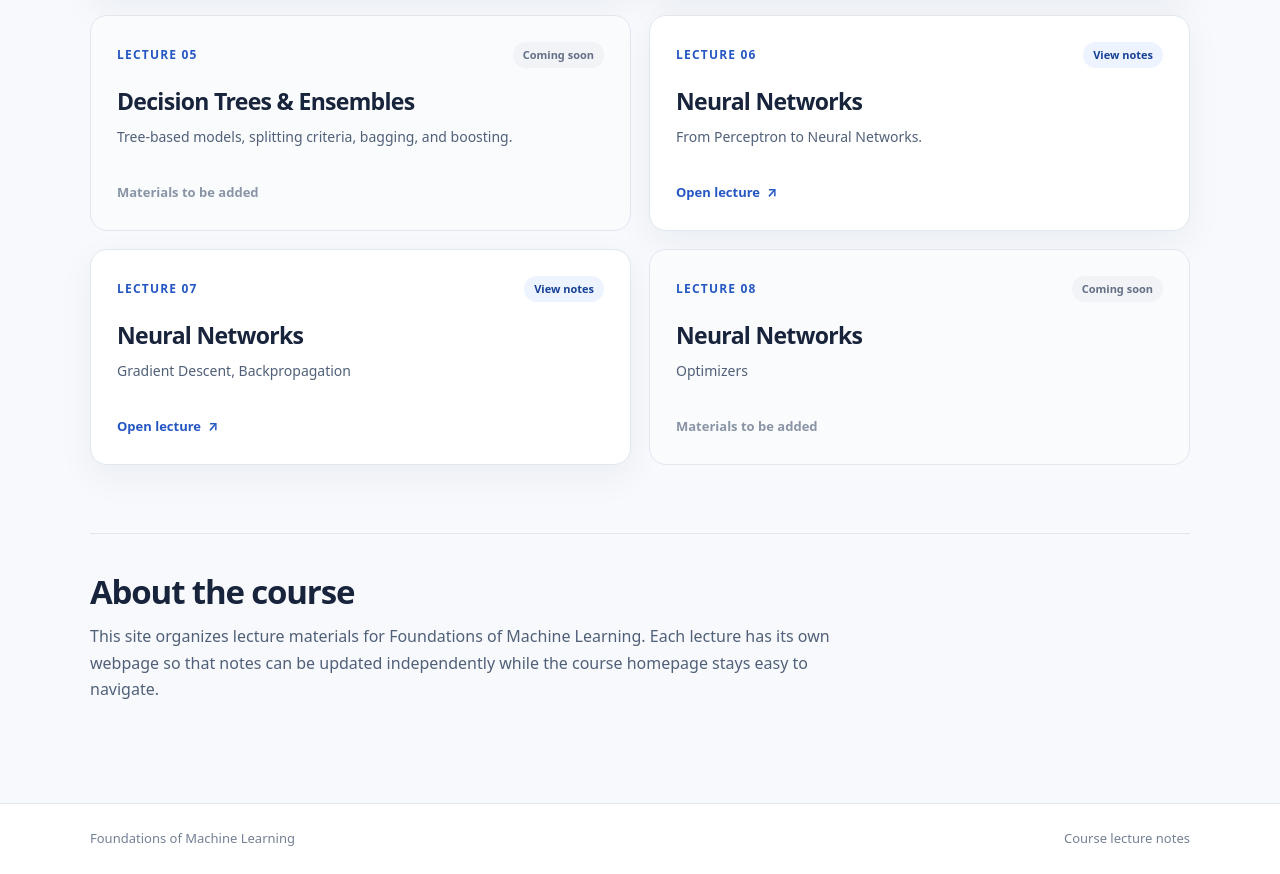
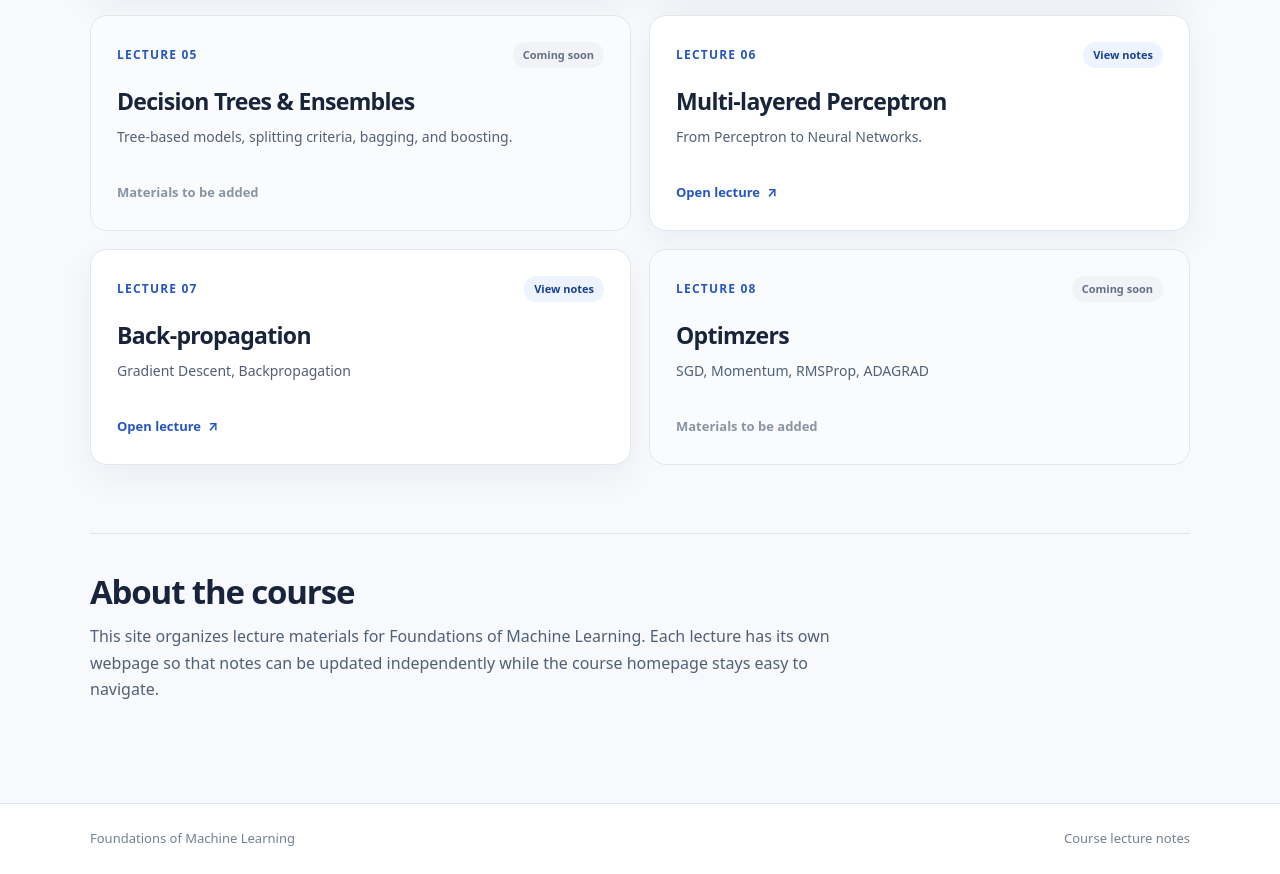
Before and after one commit to Man-isHa/PGDM, a plain HTML site: page index.html in a window 1280 px wide. Shown: the part 1239-2113 px from the top of the page. Drawn offline with Linux system fonts and the light colour scheme.

Commit message:
Update index.html

```diff
--- a/index.html
+++ b/index.html
@@ -168,7 +168,7 @@
             <span class="lecture-number">Lecture 06</span>
             <span class="tag">View notes</span>
           </div>
-          <h3>Neural Networks</h3>
+          <h3>Multi-layered Perceptron</h3>
           <p class="desc">From Perceptron to Neural Networks.</p>
           <div class="lecture-bottom">Open lecture <span aria-hidden="true">↗</span></div>
         </a>
@@ -178,7 +178,7 @@
             <span class="lecture-number">Lecture 07</span>
             <span class="tag">View notes</span>
           </div>
-          <h3>Neural Networks</h3>
+          <h3>Back-propagation</h3>
           <p class="desc">Gradient Descent, Backpropagation</p>
           <div class="lecture-bottom">Open lecture <span aria-hidden="true">↗</span></div>
         </a>
@@ -189,8 +189,8 @@
             <span class="lecture-number">Lecture 08</span>
             <span class="tag soon">Coming soon</span>
           </div>
-          <h3>Neural Networks</h3>
-          <p class="desc">Optimizers</p>
+          <h3>Optimzers</h3>
+          <p class="desc">SGD, Momentum, RMSProp, ADAGRAD</p>
           <div class="lecture-bottom">Materials to be added</div>
         </article>
     </section>
```
